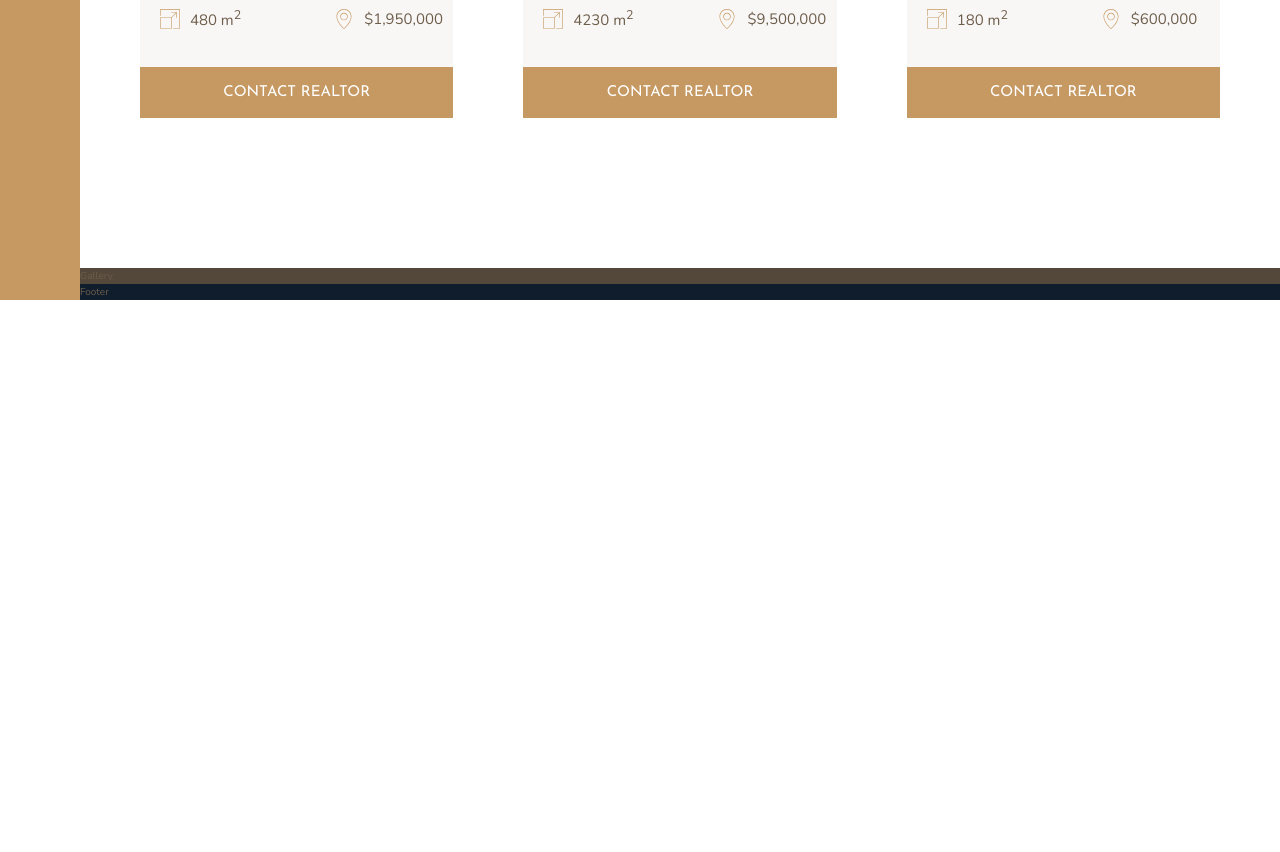
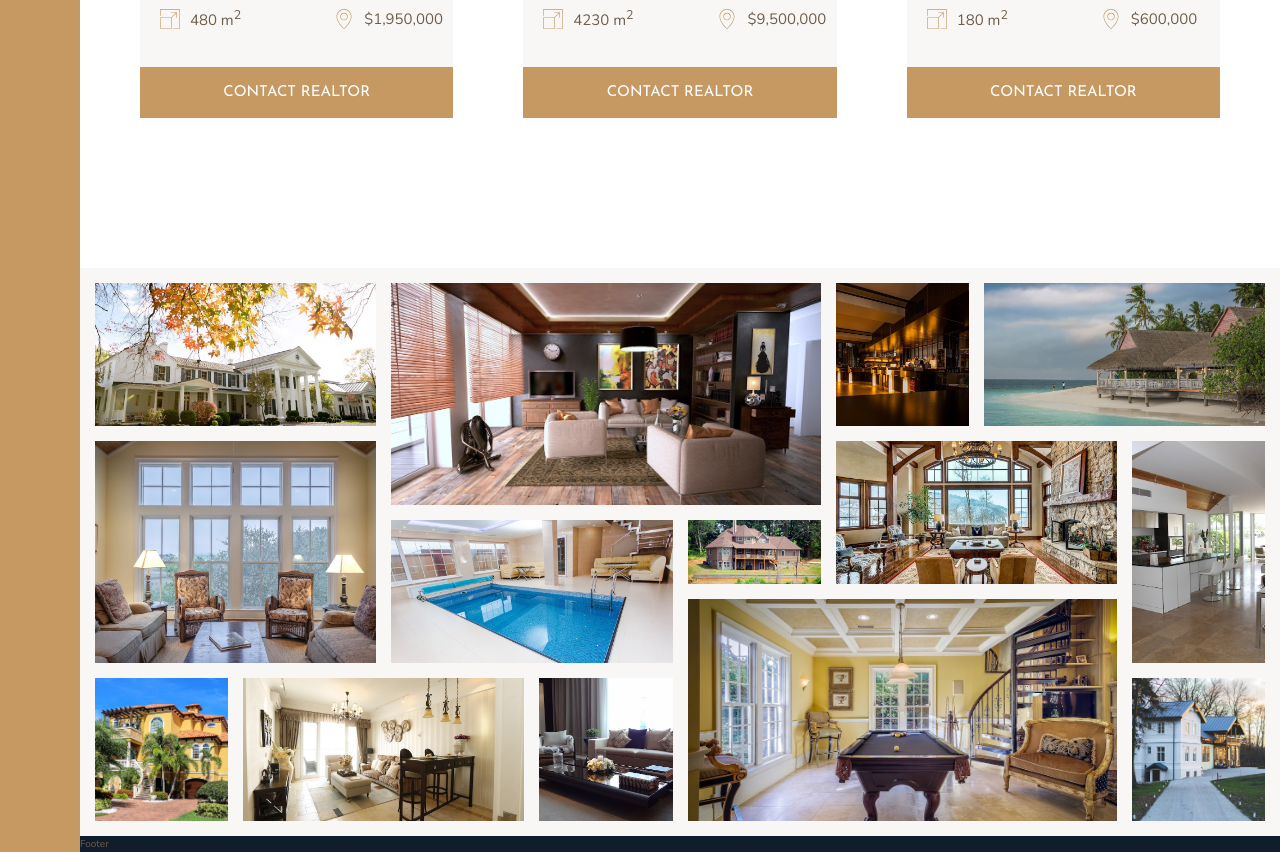
Before and after one commit to jeffcad/Nexter-Project, a website: page index.html in a window 1280 px wide. Shown: the part 2804-3656 px from the top of the page. Before the commit the page ends 3104 px from the top, so only its background shows below. Drawn offline with nearby package versions, Linux system fonts and the light colour scheme.

Commit message:
Gallery section

```diff
--- a/index.html
+++ b/index.html
@@ -295,7 +295,48 @@
   </section>
 
   <section class="gallery">
-    Gallery
+    <figure class="gallery__item gallery__item--1">
+      <img src="img/gal-1.jpeg" alt="Gallery home 1" class="gallery__img">
+    </figure>
+    <figure class="gallery__item gallery__item--2">
+      <img src="img/gal-2.jpeg" alt="Gallery home 2" class="gallery__img">
+    </figure>
+    <figure class="gallery__item gallery__item--3">
+      <img src="img/gal-3.jpeg" alt="Gallery home 3" class="gallery__img">
+    </figure>
+    <figure class="gallery__item gallery__item--4">
+      <img src="img/gal-4.jpeg" alt="Gallery home 4" class="gallery__img">
+    </figure>
+    <figure class="gallery__item gallery__item--5">
+      <img src="img/gal-5.jpeg" alt="Gallery home 5" class="gallery__img">
+    </figure>
+    <figure class="gallery__item gallery__item--6">
+      <img src="img/gal-6.jpeg" alt="Gallery home 6" class="gallery__img">
+    </figure>
+    <figure class="gallery__item gallery__item--7">
+      <img src="img/gal-7.jpeg" alt="Gallery home 7" class="gallery__img">
+    </figure>
+    <figure class="gallery__item gallery__item--8">
+      <img src="img/gal-8.jpeg" alt="Gallery home 8" class="gallery__img">
+    </figure>
+    <figure class="gallery__item gallery__item--9">
+      <img src="img/gal-9.jpeg" alt="Gallery home 9" class="gallery__img">
+    </figure>
+    <figure class="gallery__item gallery__item--10">
+      <img src="img/gal-10.jpeg" alt="Gallery home 10" class="gallery__img">
+    </figure>
+    <figure class="gallery__item gallery__item--11">
+      <img src="img/gal-11.jpeg" alt="Gallery home 11" class="gallery__img">
+    </figure>
+    <figure class="gallery__item gallery__item--12">
+      <img src="img/gal-12.jpeg" alt="Gallery home 12" class="gallery__img">
+    </figure>
+    <figure class="gallery__item gallery__item--13">
+      <img src="img/gal-13.jpeg" alt="Gallery home 13" class="gallery__img">
+    </figure>
+    <figure class="gallery__item gallery__item--14">
+      <img src="img/gal-14.jpeg" alt="Gallery home 14" class="gallery__img">
+    </figure>
   </section>
 
   <footer class="footer">
--- a/sass/_gallery.scss
+++ b/sass/_gallery.scss
@@ -1,4 +1,90 @@
 .gallery {
-  background-color: $color-grey-dark-1;
+  background-color: $color-grey-light-1;
   grid-column: full-start / full-end;
+
+  display: grid;
+  grid-template-columns: repeat(8, 1fr);
+  grid-template-rows: repeat(7, 5vw);
+  gap: 1.5rem;
+  padding: 1.5rem;
+
+  &__item {
+
+    &--1 {
+      grid-row: 1 / span 2;
+      grid-column: 1 / span 2;
+    }
+
+    &--2 {
+      grid-row: 1 / span 3;
+      grid-column: 3 / span 3;
+    }
+
+    &--3 {
+      grid-row: 1 / span 2;
+      grid-column: 6 / span 1;
+    }
+
+    &--4 {
+      grid-row: 1 / span 2;
+      grid-column: 7 / span 2;
+    }
+
+    &--5 {
+      grid-row: 3 / span 3;
+      grid-column: 1 / span 2;
+    }
+
+    &--6 {
+      grid-row: 4 / span 2;
+      grid-column: 3 / span 2;
+    }
+
+    &--7 {
+      grid-row: 4 / span 1;
+      grid-column: 5 / span 1;
+    }
+
+    &--8 {
+      grid-row: 3 / span 2;
+      grid-column: 6 / span 2;
+    }
+
+    &--9 {
+      grid-row: 3 / span 3;
+      grid-column: 8 / span 1;
+    }
+
+    &--10 {
+      grid-row: 6 / span 2;
+      grid-column: 1 / span 1;
+    }
+
+    &--11 {
+      grid-row: 6 / span 2;
+      grid-column: 2 / span 2;
+    }
+
+    &--12 {
+      grid-row: 6 / span 2;
+      grid-column: 4 / span 1;
+    }
+
+    &--13 {
+      grid-row: 5 / span 3;
+      grid-column: 5 / span 3;
+    }
+
+    &--14 {
+      grid-row: 6 / span 2;
+      grid-column: 8 / span 1;
+    }
+  }
+
+  &__img {
+    width: 100%;
+    height: 100%;
+    object-fit: cover;
+    display: block;
+  }
 }
```
Also changed, not shown: css/style.css.
